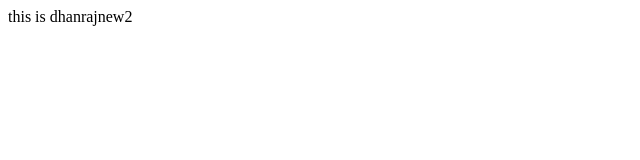
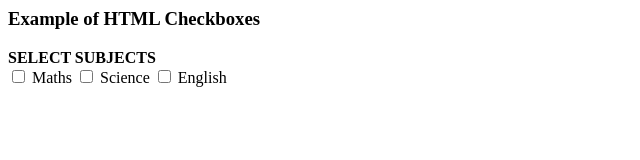
Before and after one commit to ranvirkardhanraj/mydata, a plain HTML site: page index.html in a window 1280 px wide. Shown: the whole page, without its empty margins (0-640 px from the left). Drawn offline with Linux system fonts and the light colour scheme.

Commit message:
Update index.html

```diff
--- a/index.html
+++ b/index.html
@@ -1 +1,16 @@
-<html>this is dhanrajnew2</html>
+
+<html>
+<h3>Example of HTML Checkboxes</h3>
+<body>
+	<form>
+		<b>SELECT SUBJECTS</b>
+		<br>
+		<input type="checkbox" name="subject" id="maths">
+		<label for="maths">Maths</label>
+		<input type="checkbox" name="subject" id="science">
+		<label for="sceince">Science</label>
+		<input type="checkbox" name="subject" id="english">
+		<label for="english">English</label>
+	</form>
+</body>
+</html>
```
